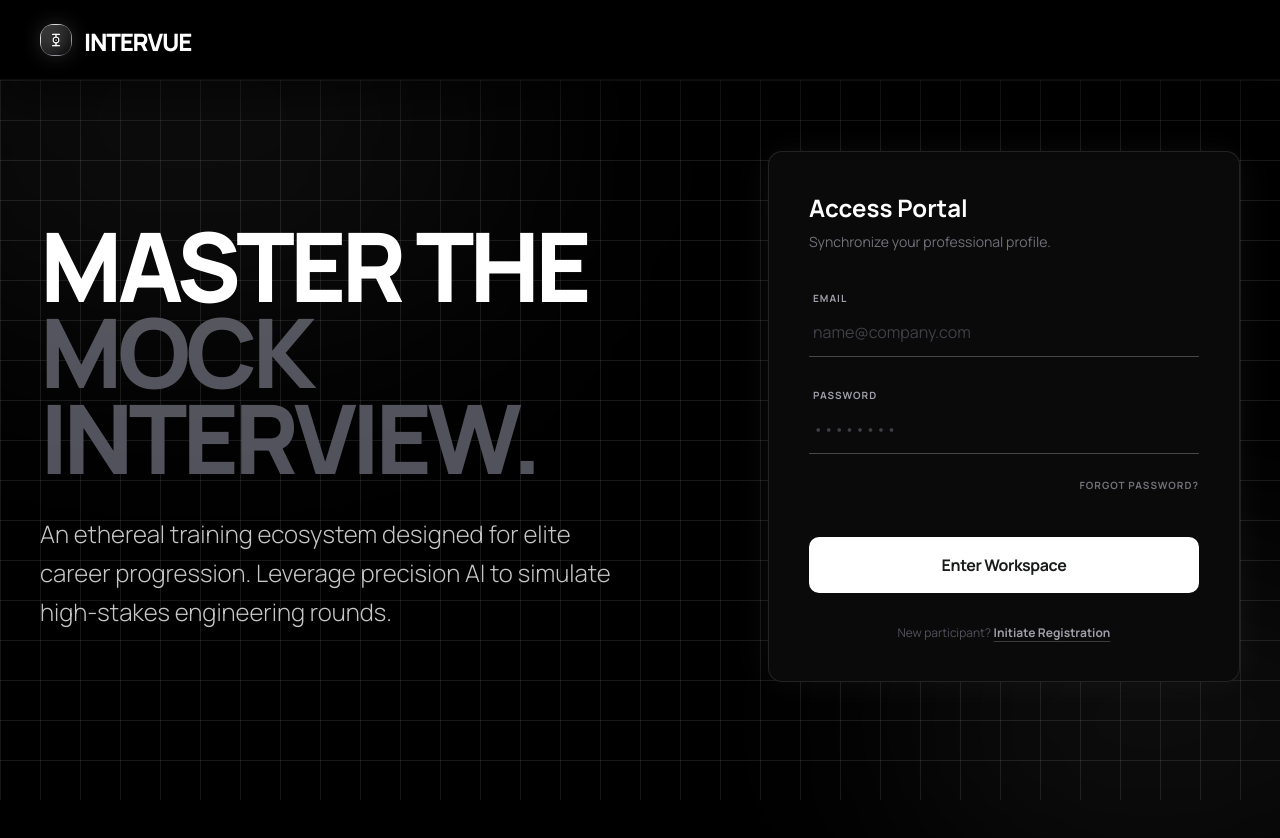
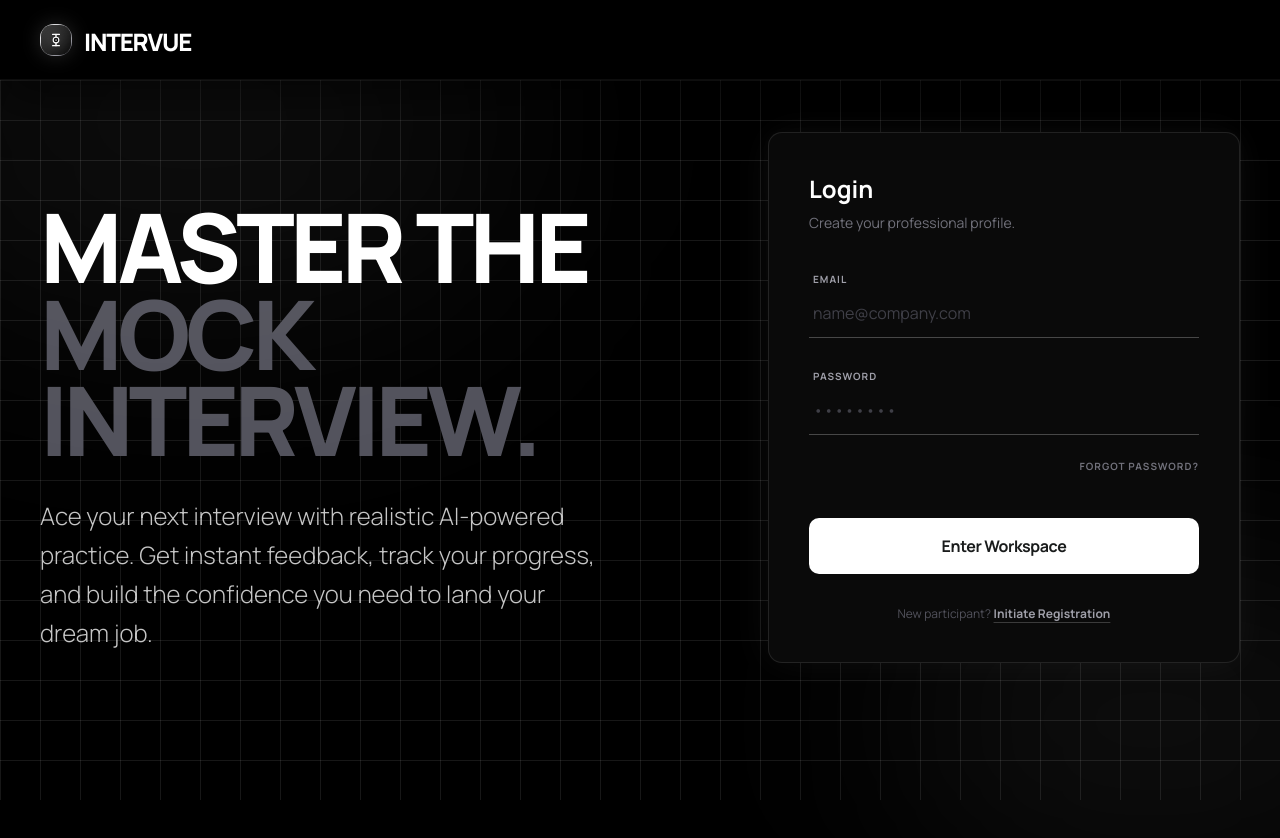
Before and after one commit to AtharvChanana/Intervue, a Next.js app in the folder frontend/: page / in a window 1280 px wide. Shown: the top 838 px of the page. Built offline with nearby package versions, Linux system fonts and the light colour scheme; no server answers.

Commit message:
fix: restore text changes

```diff
--- a/frontend/app/page.tsx
+++ b/frontend/app/page.tsx
@@ -118,7 +118,7 @@ export default function LandingPage() {
               MASTER THE <br /> <span className="text-zinc-600">MOCK INTERVIEW.</span>
             </h1>
             <p className="text-xl md:text-2xl text-on-surface-variant font-light leading-relaxed max-w-xl mb-12">
-              An ethereal training ecosystem designed for elite career progression. Leverage precision AI to simulate high-stakes engineering rounds.
+              Ace your next interview with realistic AI-powered practice. Get instant feedback, track your progress, and build the confidence you need to land your dream job.
             </p>
           </div>
 
@@ -127,8 +127,8 @@ export default function LandingPage() {
             <div className="absolute -inset-0.5 bg-gradient-to-b from-white/10 to-transparent rounded-xl blur opacity-20 group-hover:opacity-40 transition duration-1000"></div>
             <div className="relative bg-[#0a0a0a] rounded-xl p-10 border border-white/10 shadow-[0_0_40px_rgba(255,255,255,0.05)]">
               <div className="mb-8">
-                <h2 className="text-2xl font-bold text-white mb-2">Access Portal</h2>
-                <p className="text-zinc-500 text-sm">Synchronize your professional profile.</p>
+                <h2 className="text-2xl font-bold text-white mb-2">Login</h2>
+                <p className="text-zinc-500 text-sm">Create your professional profile.</p>
               </div>
 
               {error && (
```
